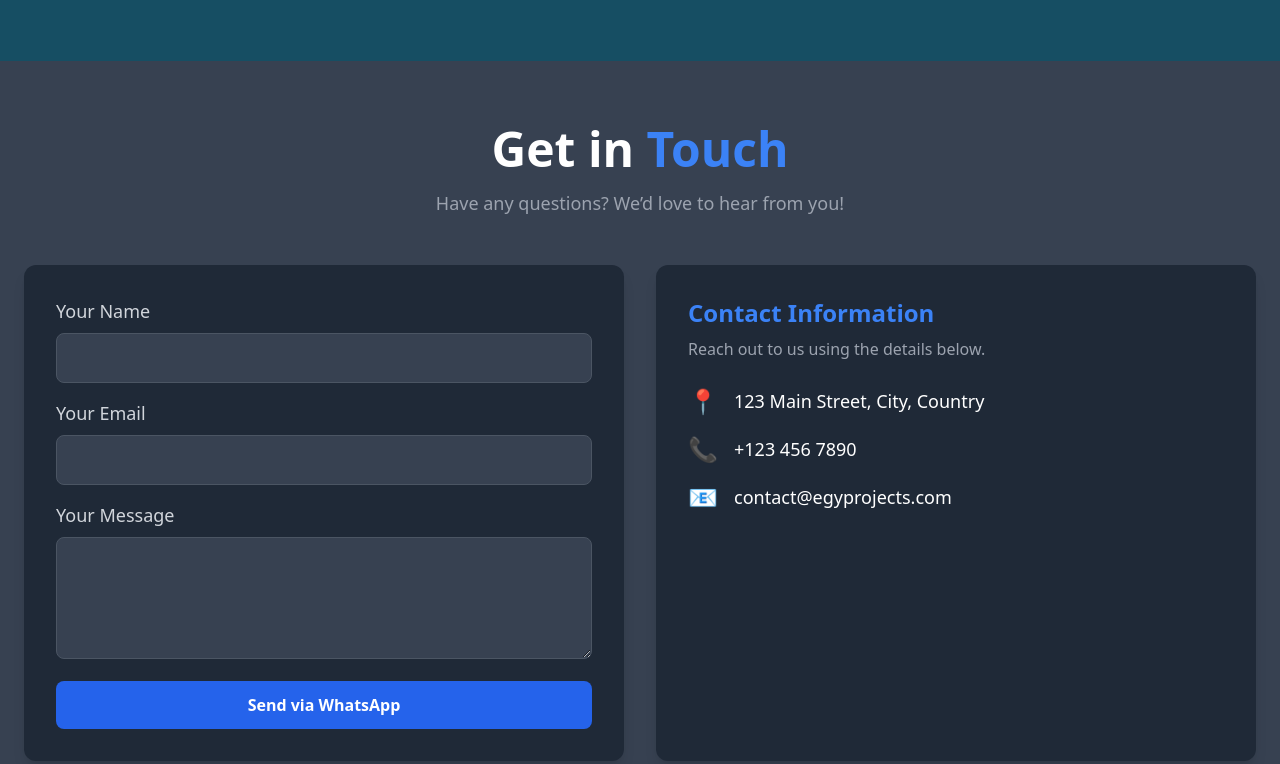
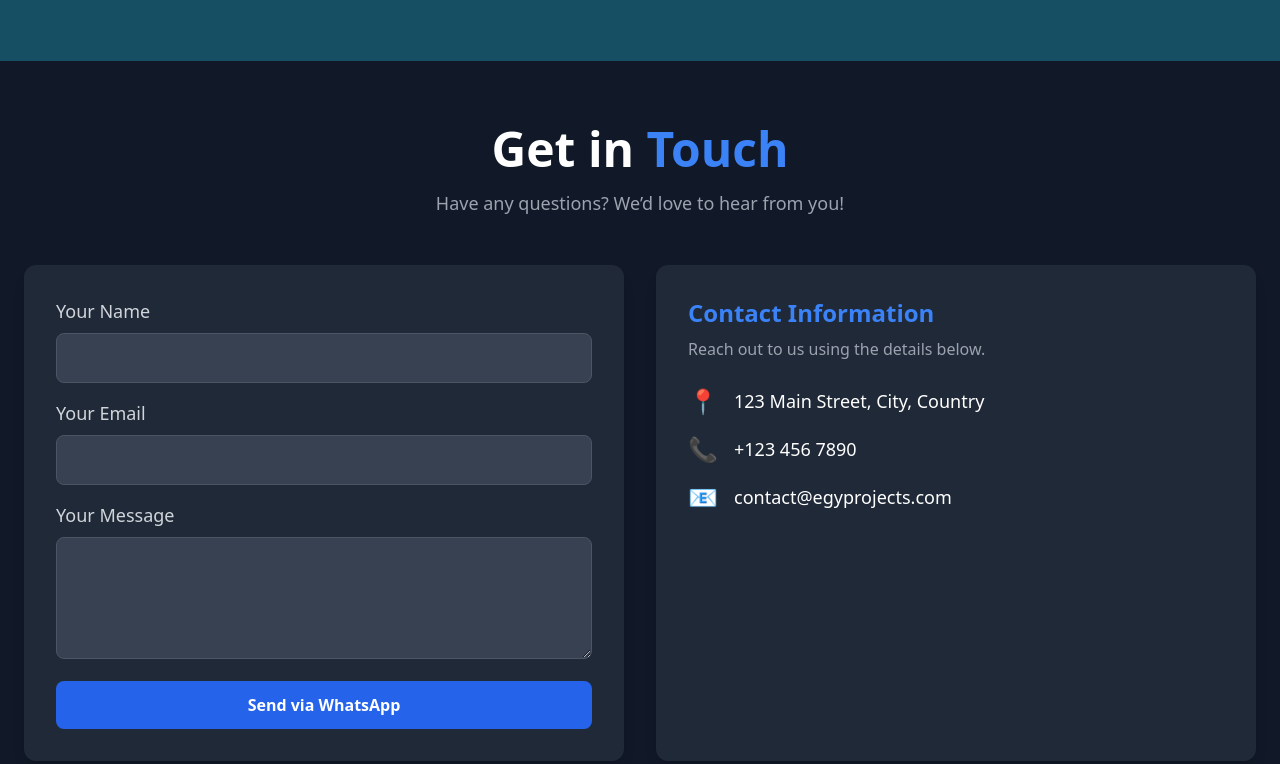
Before and after one commit to OMARMOHAMED672/egyprojects, a plain HTML site: page index.html in a window 1280 px wide. Shown: the part 2525-3289 px from the top of the page. Drawn offline with nearby package versions, Linux system fonts and the light colour scheme.

Commit message:
Update index.html

```diff
--- a/index.html
+++ b/index.html
@@ -363,7 +363,7 @@
       </div>
     </section>
 
-    <section id="contact" class="bg-gray-700 text-white py-16">
+    <section id="contact" class="bg-gray-900 text-white py-16">
       <div class="container mx-auto px-6">
         <!-- Section Header -->
         <div class="text-center mb-12">
```
